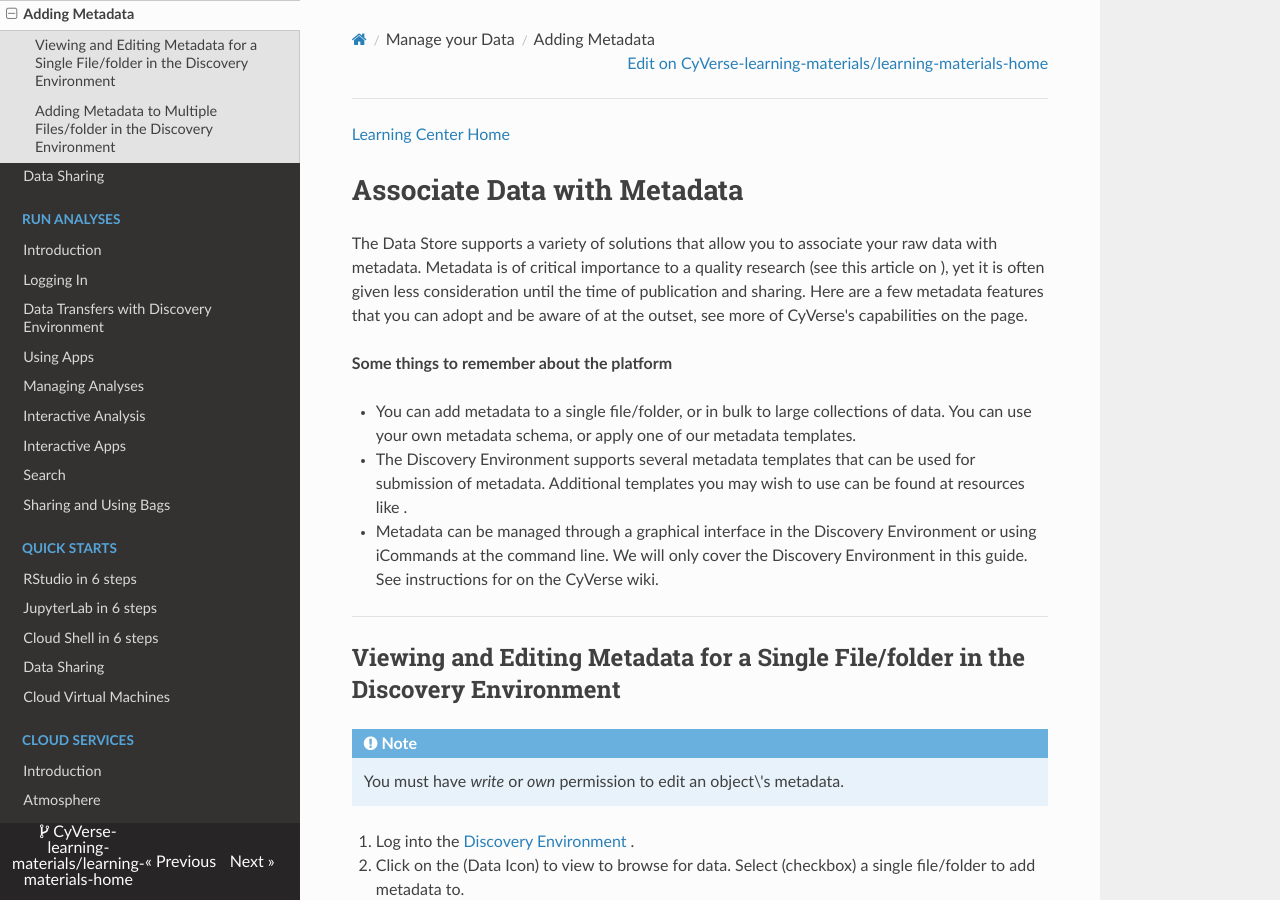
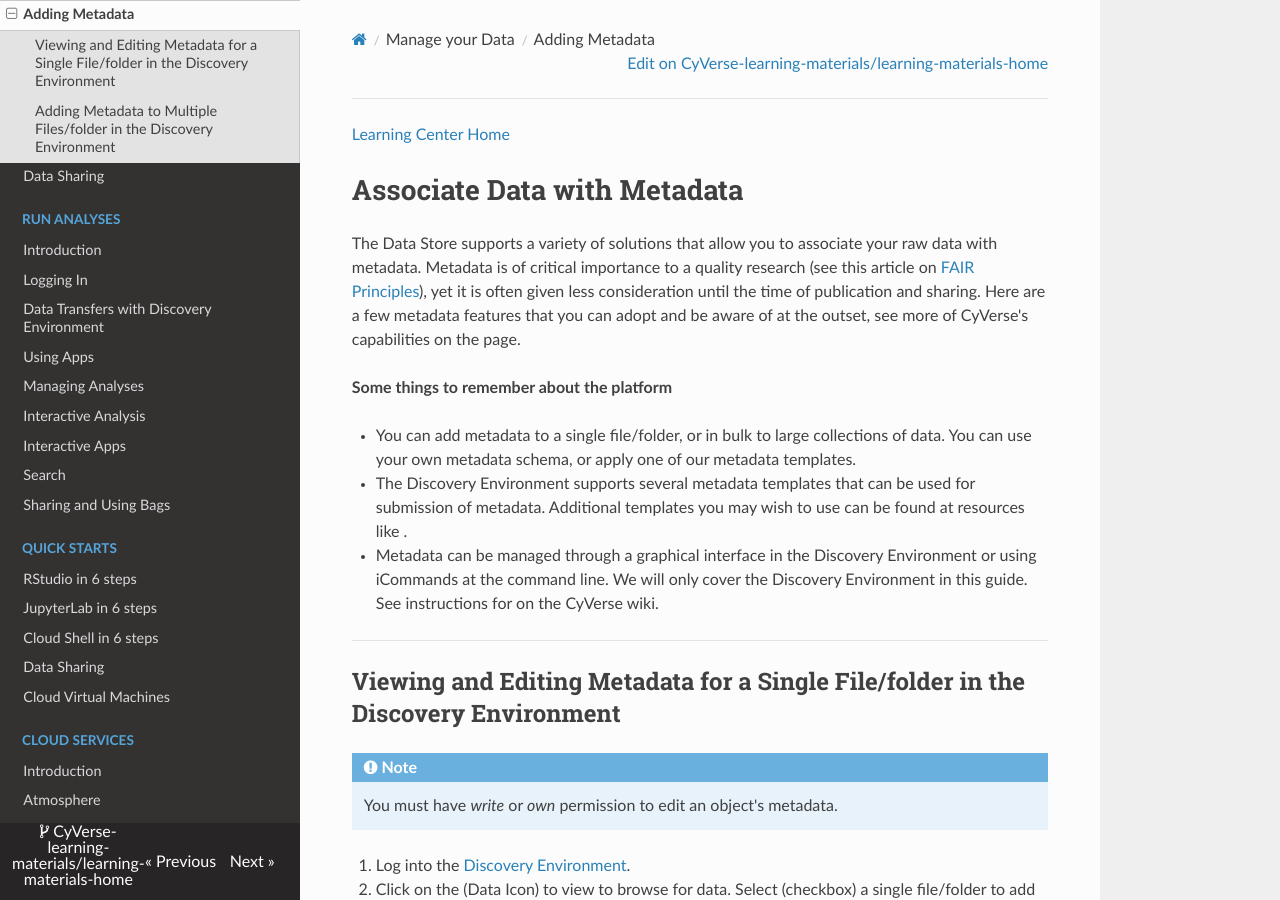
Before and after one commit to CyVerse-learning-materials/learning-materials-home, an MkDocs documentation site: the page built from docs/ds/metadata.md, in a window 1280 px wide and 900 px high. Built offline with MkDocs 1.6.1, drawn with Linux system fonts in a browser that asks for light colours; nearby versions of some CDN libraries; a script that is not in the unit is left out.

Commit message:
[ds] links, formatting

```diff
--- a/docs/ds/metadata.md
+++ b/docs/ds/metadata.md
@@ -4,7 +4,7 @@
 
 The Data Store supports a variety of solutions that allow you to
 associate your raw data with metadata. Metadata is of critical
-importance to a quality research (see this article on ), yet it is often
+importance to a quality research (see this article on [FAIR Principles](https://www.nature.com/articles/sdata201618)), yet it is often
 given less consideration until the time of publication and sharing. Here
 are a few metadata features that you can adopt and be aware of at the
 outset, see more of CyVerse's capabilities on the page.
@@ -29,9 +29,9 @@
 !!! Note
 
     You must have *write* or *own* permission to
-    edit an object\'s metadata.
+    edit an object's metadata.
 
-1.  Log into the [Discovery Environment](https://de.cyverse.org/de/) .
+1.  Log into the [Discovery Environment](https://de.cyverse.org/de/).
 2. Click on the (Data Icon) to view to browse for data. Select (checkbox) a single file/folder to add metadata to.
 3. Under the **More Actions** menu, click on the **`Metadata`** choice. You will see existing metadata for the file/folder in the Attribute, Value, Unit (AVU) format.
 
```
